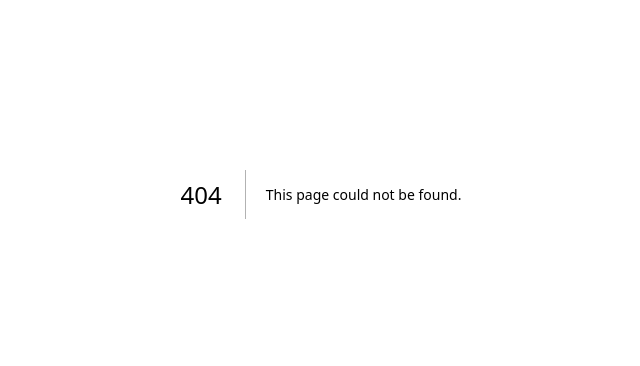
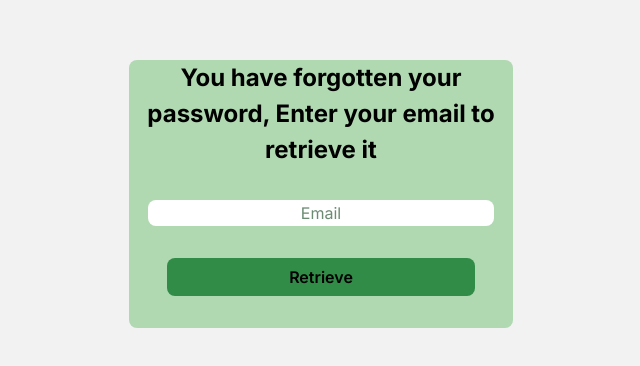
Before and after one commit to luispachs/RRHHManagement, a Next.js app: page /recovery-password in a window 1280 px wide. Before the commit this address had no page. Shown: the part 206-572 px from the top of the page, without its empty margins (319-959 px from the left). Built offline with nearby package versions, Linux system fonts and the light colour scheme; no server answers.

Commit message:
working in front recovery password

```diff
--- a/app/globals.css
+++ b/app/globals.css
@@ -11,6 +11,7 @@
   --accent-secondary:#308C47;
   --text-primary:#000000;
   --text-secondary:#ffffff;
+  --text-off:#6b8b73;
 }
 
 @media (prefers-color-scheme:dark){
@@ -21,7 +22,8 @@
     --accent-primary:#02735E;
     --accent-secondary:#038C65;
     --text-primary:#ffffff;
-    --text-secondary:#000000
+    --text-secondary:#000000;
+    --text-off:#6b8b73;
   }
 
 }
--- /dev/null
+++ b/app/recovery-password/page.tsx
@@ -0,0 +1,19 @@
+import { cookies } from 'next/headers';
+import style from './recovery-password.module.css';
+import RecoveryPasswordForm from '@/components/forms/RecoveryPasswordForm';
+import { getDictionary } from '@/dictionaries/dictionaries';
+export default async function Page(){
+    const cookiesList = cookies();
+
+    let currentLang = 'en';
+    if( cookiesList.has('_locale')){
+        currentLang= cookiesList.get('_locale')?.value as string;
+    }
+
+    const dictionary = await getDictionary(currentLang);
+    return (
+        <main className={style.container}>
+            <RecoveryPasswordForm dictionary={dictionary.recovery_password_page}/>
+        </main>
+    );
+}
--- /dev/null
+++ b/app/recovery-password/recovery-password.module.css
@@ -0,0 +1,9 @@
+.container{
+    background-color: var(--bg-primary);
+    height: 100vh;
+    width: 100%;
+    display: flex;
+    flex-direction: column;
+    align-items: center;
+    justify-content: center;
+}
--- a/components/forms/LoginForm.tsx
+++ b/components/forms/LoginForm.tsx
@@ -6,6 +6,9 @@ export default function LoginForm(params:{dictionary:any}){
     return (
 
         <form className={styles.form}>
+            <article className={styles.form__acticle__form_groups} >
+                <h1 className={styles.title}>{params.dictionary.label_sign_up}</h1>
+            </article>
             <article className={styles.form__acticle__form_groups} >
                 <input type='text' placeholder={params.dictionary.label_username}/>
             </article>
--- /dev/null
+++ b/components/forms/RecoveryPasswordForm.tsx
@@ -0,0 +1,19 @@
+'use client';
+import styles from '@/components/forms/styles/RecoveryPasswordForm.module.css'
+import SubmitButton from '../buttons/SubmitButton';
+export default function RecoveryPasswordForm(params:{dictionary:any}){
+
+    return (
+        <form className={styles.form__recoveryPassword}>
+            <section className={styles.form__section_inputGroup}>
+                <h1 className={styles.title}>{params.dictionary.title}</h1>
+            </section>
+            <section className={styles.form__section_inputGroup}>
+                <input type='email' placeholder={params.dictionary.label_email}/>
+            </section>
+            <section className={styles.form__section_inputGroup}>
+                <SubmitButton label={params.dictionary.submit_label}/>
+            </section>
+        </form>
+    );
+}
--- a/components/forms/styles/LoginForm.module.css
+++ b/components/forms/styles/LoginForm.module.css
@@ -9,6 +9,7 @@
     height: 30vh;
     border-radius: 0.5rem;
     background-color: var(--bg-secondary);
+    height: fit-content;
 
 }
 .form__acticle__form_groups{
@@ -35,3 +36,17 @@
 .form__acticle__form_groups>input:focus{
     outline: none;
 }
+.title{
+    text-align: center;
+    font-size: x-large;
+    font-weight: 700;
+}
+
+
+@media only screen and  (max-width:480px) {
+
+}
+
+@media only screen and  (max-width:1200px) and (min-width: 480px){
+
+}
--- /dev/null
+++ b/components/forms/styles/RecoveryPasswordForm.module.css
@@ -0,0 +1,36 @@
+.form__recoveryPassword{
+    height: max-content;
+    width: 30%;
+    display: flex;
+    flex-direction: column;
+    align-items: center;
+    background-color: var(--bg-secondary);
+    border-radius: 0.5rem;
+    justify-content: center;
+}
+
+.form__section_inputGroup{
+    width: 100%;
+    height: fit-content;
+    display: flex;
+    flex-direction: column;
+    justify-content: center;
+    align-items: center;
+    padding-bottom: 2rem;
+}
+
+.form__section_inputGroup>input{
+    width: 90%;
+    border-radius: 0.5rem;
+    height: 2vw;
+    text-align: center;
+}
+.form__section_inputGroup>input::placeholder{
+    text-align: center;
+    color:var(--text-off);
+}
+.title{
+    text-align: center;
+    font-size: x-large;
+    font-weight: 700;
+}
--- a/dictionaries/en.json
+++ b/dictionaries/en.json
@@ -3,6 +3,12 @@
         "label_username":"Username",
         "label_password":"Password",
         "label_button":"Sign In",
-        "title":"Welcome to Tani"
+        "title":"Welcome to Tani",
+        "label_sign_up": "Sign Up"
+    },
+    "recovery_password_page":{
+        "title":"You have forgotten your password, Enter your email to retrieve it",
+        "label_email": "Email",
+        "submit_label": "Retrieve"
     }
 }
--- a/dictionaries/es.json
+++ b/dictionaries/es.json
@@ -3,6 +3,13 @@
         "label_username":"Nombre de usuario",
         "label_password":"Contraseña",
         "label_button":"Inicia Sesión",
-        "title":"Bienvenidos a Tani"
+        "title":"Bienvenidos a Tani",
+        "label_sign_up": "Sign Up"
+
+    },
+    "recovery_password_page":{
+        "title":"Has olvidado tu contraseña, Ingresa tu email para recuperarla",
+        "label_email": "Email",
+        "submit_label": "Recuperar"
     }
 }
```
